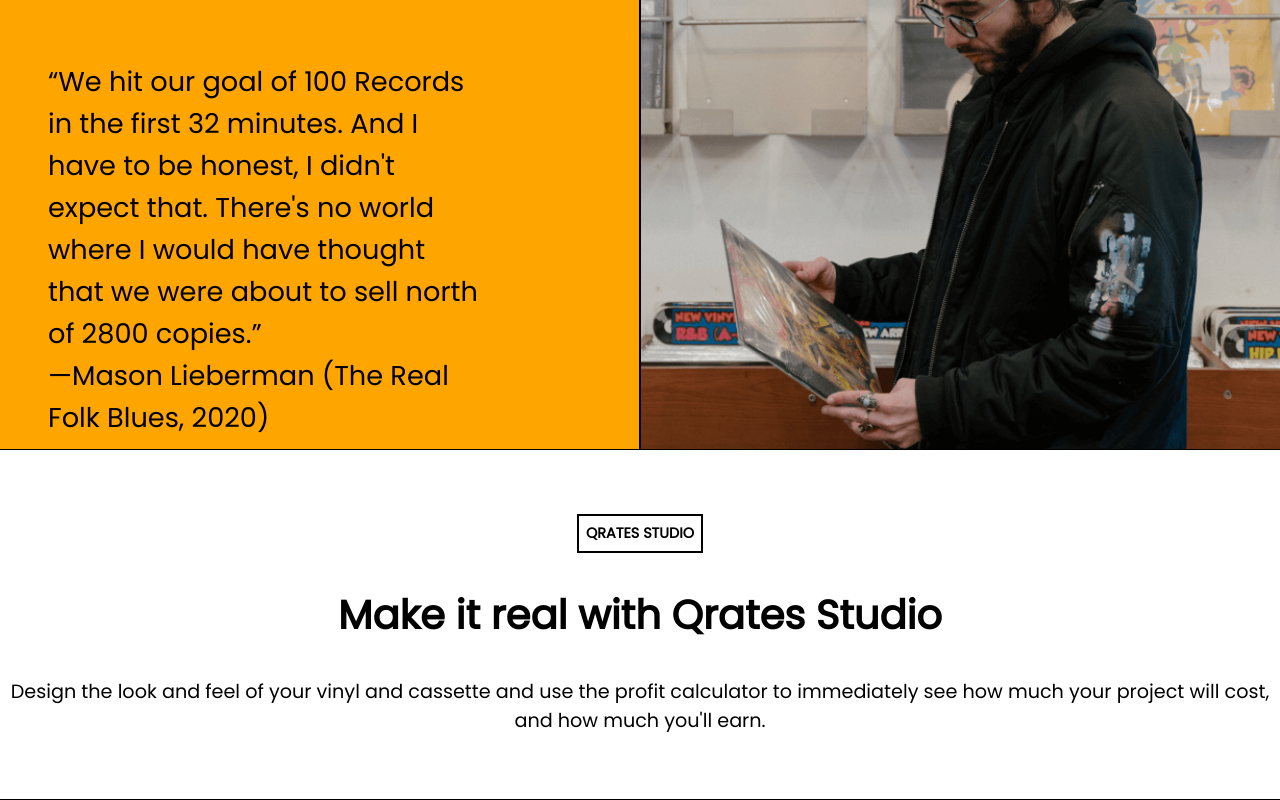
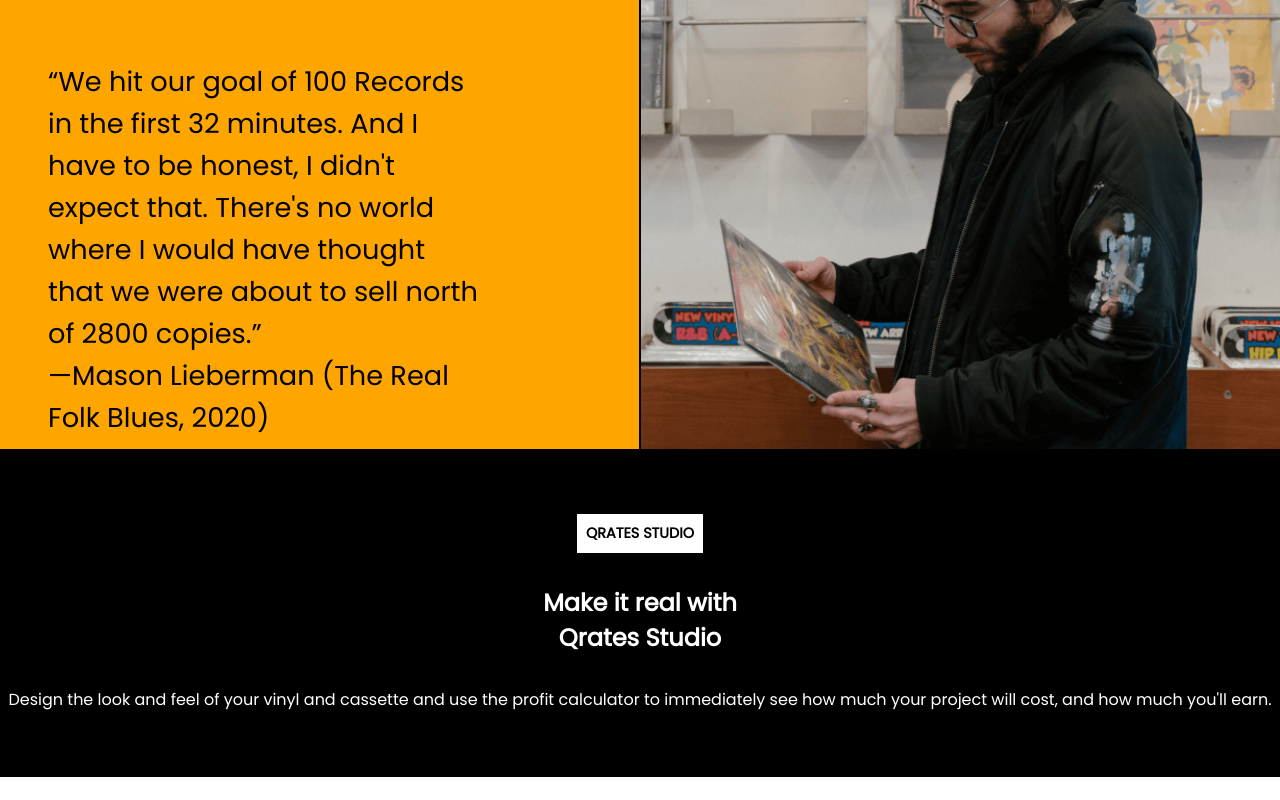
Before and after one commit to lifesaver43/qrest-clone, a plain HTML site: page index.html in a window 1280 px wide. Shown: the part 7861-8661 px from the top of the page. After the commit the page ends 8638 px from the top, so only its background shows below. Drawn offline with nearby package versions, Linux system fonts and the light colour scheme.

Commit message:
fourth commit

```diff
--- a/index.html
+++ b/index.html
@@ -237,9 +237,9 @@
             </div>
             <img src="/images/first.png" alt="sol">
         </div>
-        <div class="community">
+        <div class="studio">
             <p class="top-p">QRATES STUDIO</p>
-            <h2>Make it real with
+            <h2>Make it real with<br>
                 Qrates Studio</h2>
             <p>Design the look and feel of your vinyl and cassette and use the profit calculator to immediately see how much your project will cost, and how much you'll earn.
             </p>
--- a/styles.css
+++ b/styles.css
@@ -582,3 +582,26 @@ section {
     font-weight: lighter;
     width: 80%;
 }
+
+/* STUDIO */
+.studio {
+    background-color: black;
+    color: white;
+    display: flex;
+    text-align: center;
+    border-bottom: 1px solid black;
+    border-top: 1px solid black;
+    flex-direction: column;
+    justify-content: center;
+    align-items: center;
+    padding: 4em 0;
+    gap: 2em;
+}
+
+.studio > .top-p {
+    color: black;
+    border: 2px solid white;
+    font-size: 0.9em;
+    font-weight: bolder;
+    padding: 0.5em;
+}
```
